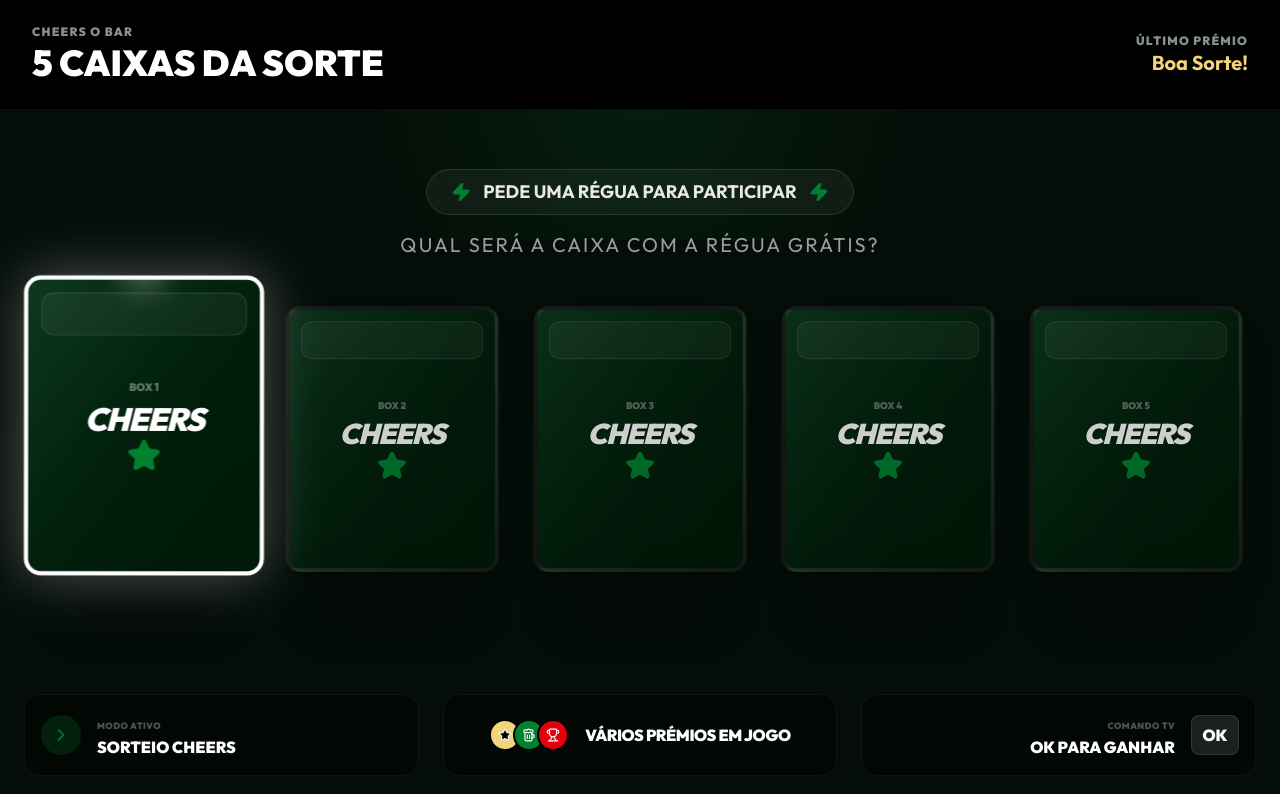
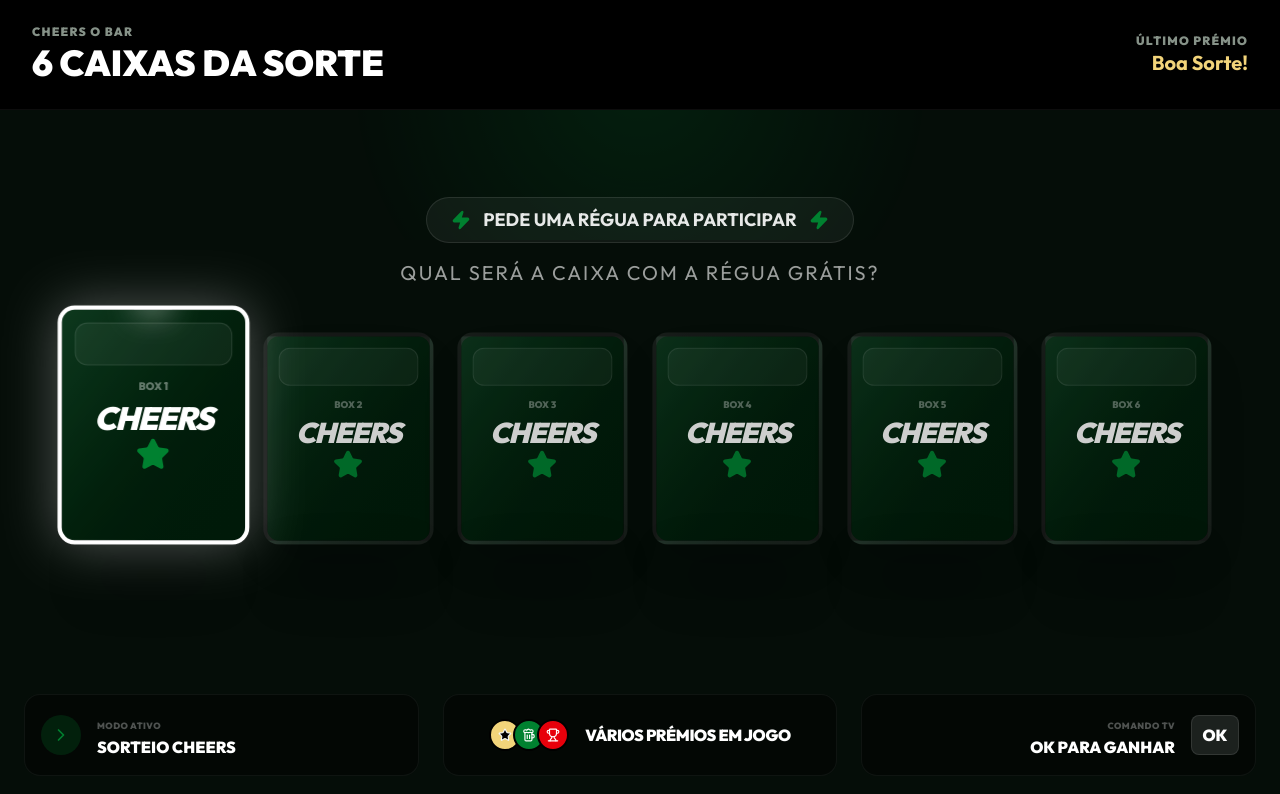
Before and after one commit to rffm95/JOGO-CAIXAS, a React (Vite) app: page / in a window 1280 px wide. Shown: the top 794 px of the page. Built offline with nearby package versions, Linux system fonts and the light colour scheme.

Commit message:
feat: Update prize count and UI to 6 boxes
The game now supports 6 prize boxes instead of 5. This change updates the prize template list, the focus logic for remote navigation, and the main title to reflect the new count.

```diff
--- a/src/App.tsx
+++ b/src/App.tsx
@@ -26,6 +26,7 @@
   { id: 'regua', title: '1 RÉGUA DE OFERTA', subtitle: 'O GRANDE PRÉMIO!', icon: Trophy, isWinner: true, intensity: 'high' },
   { id: 'retry1', title: 'Sem Prémio', subtitle: 'Mais sorte no próximo pedido', icon: RotateCcw, isWinner: false, intensity: 'none' },
   { id: 'retry2', title: 'Sem Prémio', subtitle: 'Tenta outra vez!', icon: RotateCcw, isWinner: false, intensity: 'none' },
+  { id: 'retry3', title: 'Sem Prémio', subtitle: 'Fica para a próxima!', icon: RotateCcw, isWinner: false, intensity: 'none' },
 ];
 
 const getShuffledPrizes = () => {
@@ -112,9 +113,9 @@
       if (gameState !== GameState.PICKING) return;
 
       if (isLeft) {
-        setFocusedIndex(prev => (prev > 0 ? prev - 1 : 4));
+        setFocusedIndex(prev => (prev > 0 ? prev - 1 : 5));
       } else if (isRight) {
-        setFocusedIndex(prev => (prev < 4 ? prev + 1 : 0));
+        setFocusedIndex(prev => (prev < 5 ? prev + 1 : 0));
       } else if (isOK) {
         handleOpen();
       }
@@ -156,7 +157,7 @@
       <header className="relative z-10 px-8 py-6 flex justify-between items-center border-b border-white/5 bg-black">
         <div className="flex flex-col">
           <span className="text-xs font-black tracking-widest text-[#bfd0c2] uppercase opacity-70">Cheers O Bar</span>
-          <h1 className="text-4xl font-black text-white leading-tight">5 CAIXAS DA SORTE</h1>
+          <h1 className="text-4xl font-black text-white leading-tight">6 CAIXAS DA SORTE</h1>
         </div>
 
         <div className="text-right flex flex-col">
@@ -180,8 +181,8 @@
 
 
         {/* Boxes Grid */}
-        <div className="grid grid-cols-5 gap-6 w-full max-w-7xl">
-          {[0, 1, 2, 3, 4].map((idx) => (
+        <div className="grid grid-cols-6 gap-4 w-full max-w-[90vw]">
+          {[0, 1, 2, 3, 4, 5].map((idx) => (
             <div
               key={idx}
               className="relative aspect-[4/5] flex flex-col items-center cursor-pointer"
```
